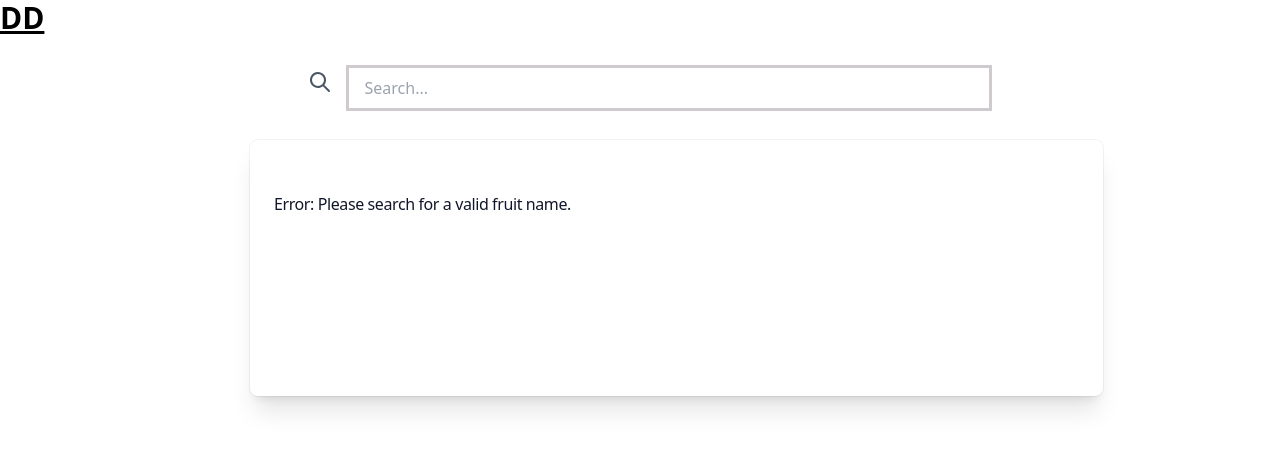
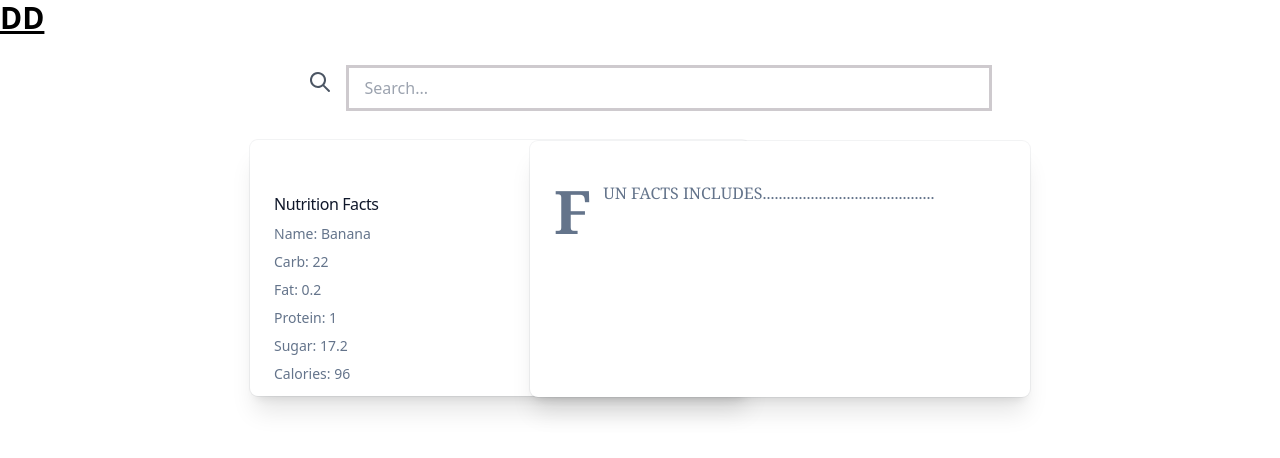
Before and after one commit to kaitchau/NutriFruit, a React (Create React App) app: page / in a window 1280 px wide. Shown: the top 458 px of the page. Built offline with nearby package versions, Linux system fonts and the light colour scheme.

Commit message:
updated InvalidFruit and added error message

```diff
--- a/src/App.js
+++ b/src/App.js
@@ -60,13 +60,13 @@ function App() {
           />
         </div>
       </div>
-      <InvalidFruit></InvalidFruit>
-      {/* {fruitData === undefined ? (
+      {/* <InvalidFruit></InvalidFruit> */}
+      {fruitData === undefined ? (
         "Nothing"
       ) : (
         <NutritionText {...fruitData}></NutritionText>
-      )} */}
-      {/* <FunFact></FunFact> */}
+      )}
+      <FunFact></FunFact>
     </div>
   );
 }
```
